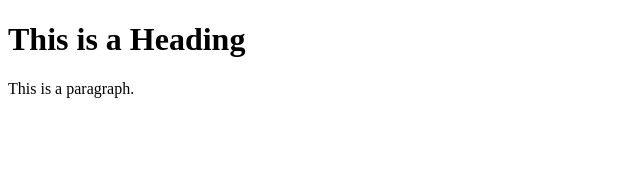
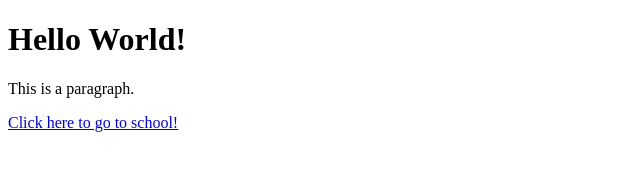
Before and after one commit to Btate712/Basic-Web-Page-Construction, a plain HTML site: page index.html in a window 1280 px wide. Shown: the whole page, without its empty margins (0-640 px from the left). Drawn offline with Linux system fonts and the light colour scheme.

Commit message:
changed h1 content and added link to w3shcools.com

```diff
--- a/index.html
+++ b/index.html
@@ -5,8 +5,10 @@
 </head>
 <body>
 
-<h1>This is a Heading</h1>
+<h1>Hello World!</h1>
 <p>This is a paragraph.</p>
+
+<a href="https://www.w3schools.com/">Click here to go to school!</a>
 
 </body>
 </html>
```
